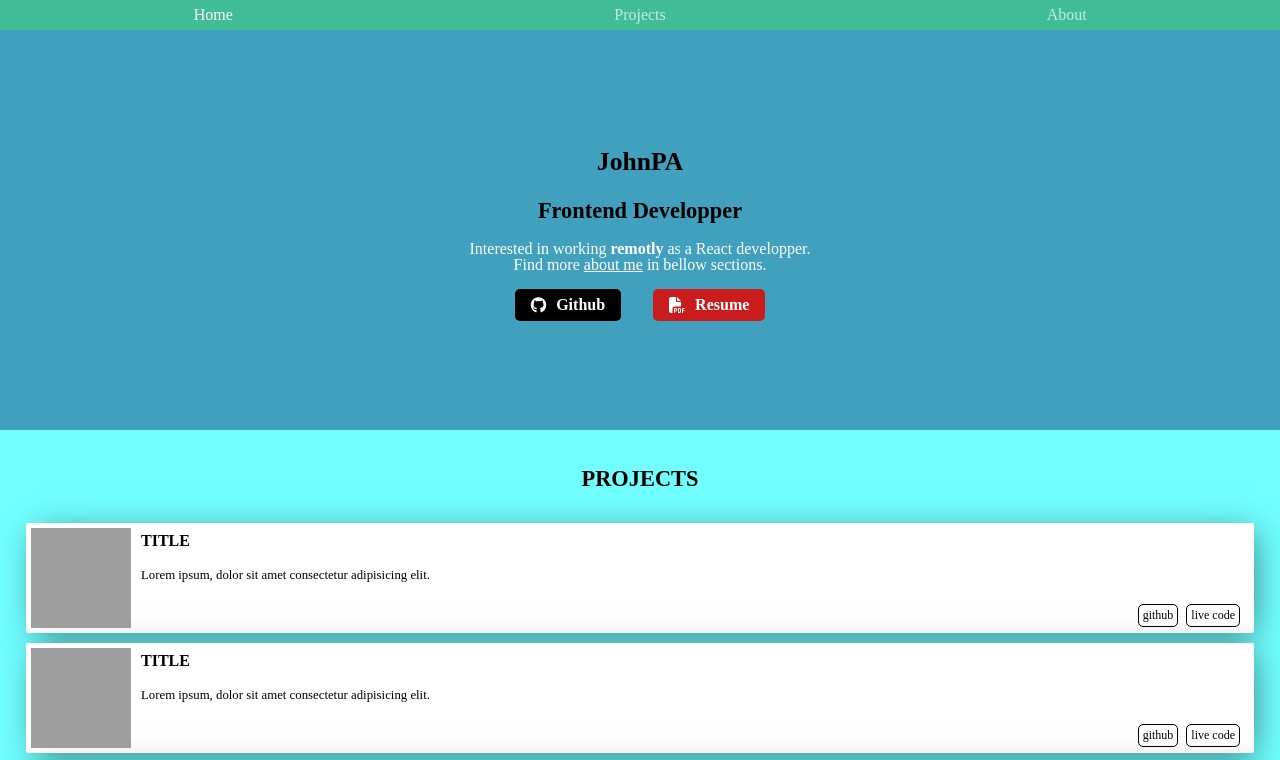
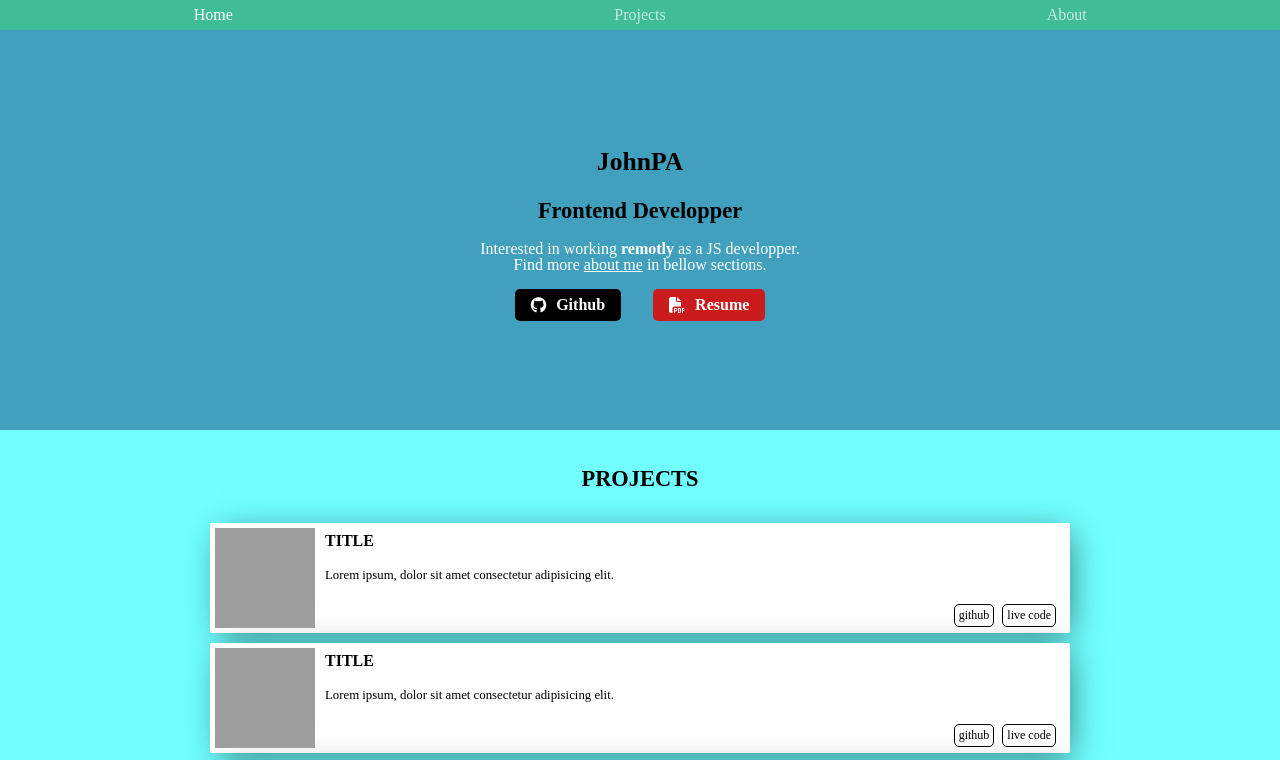
Before and after one commit to aditya-pandey/portofolio, a plain HTML site: page index.html in a window 1280 px wide. Shown: the top 760 px of the page. Drawn offline with Linux system fonts and the light colour scheme; grey boxes are pictures that could not be loaded.

Commit message:
minor css update on project section before putting the site online

```diff
--- a/index.html
+++ b/index.html
@@ -28,7 +28,7 @@
       <h1>JohnPA</h1>
       <h2>Frontend Developper</h2>
       <p class="home-desc">
-        Interested in working <b>remotly</b> as a React developper. <br />
+        Interested in working <b>remotly</b> as a JS developper. <br />
         Find more <a href="#about">about me</a> in bellow sections.
       </p>
       <div class="social">
--- a/style.css
+++ b/style.css
@@ -379,4 +379,8 @@ a:active {
 }
 
 @media (min-width: 480px) {
+  .project   {
+    max-width: 860px;
+    margin: 10px auto;
+  }
 }
```
